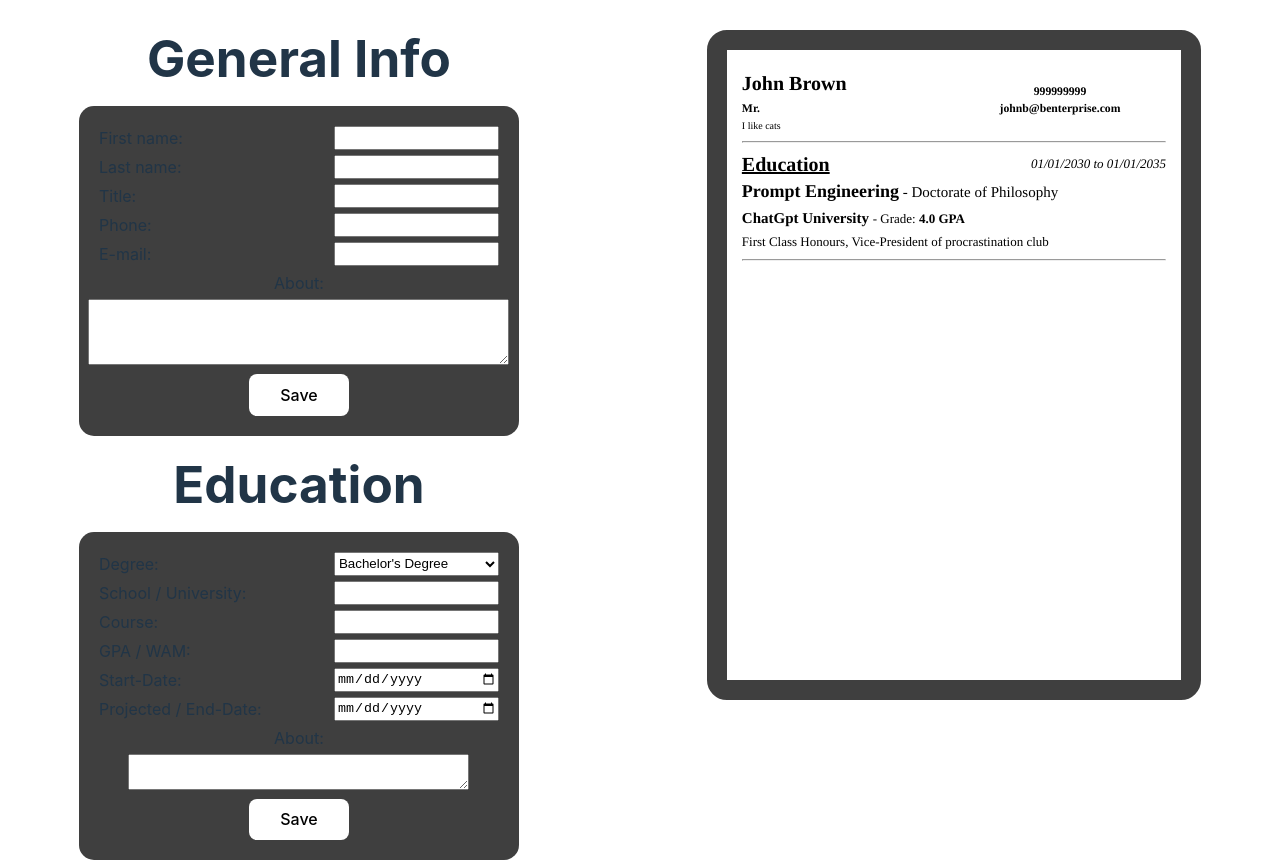
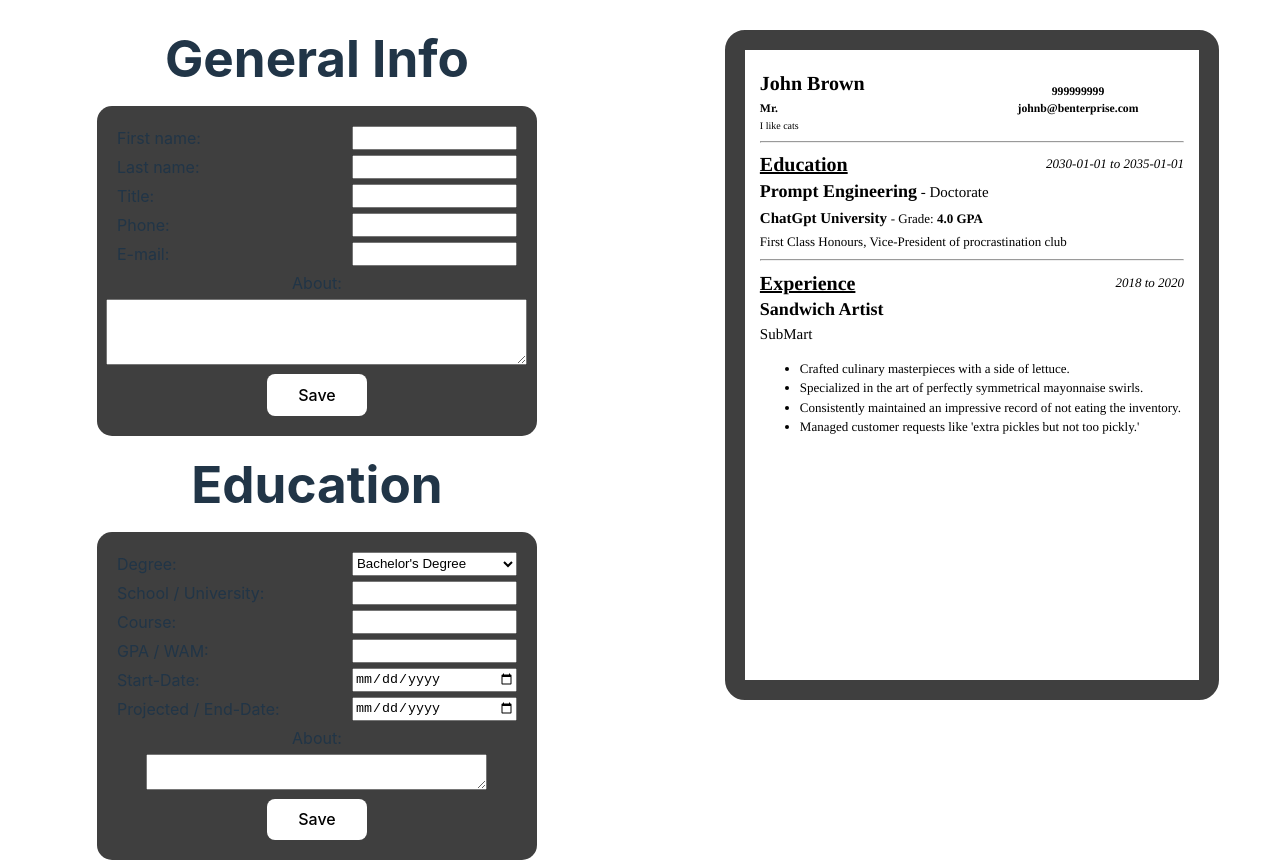
Before and after one commit to ahmedelmhnd/op-cv-application, a React (Vite) app: page / in a window 1280 px wide. Shown: the top 862 px of the page. Built offline with nearby package versions, Linux system fonts and the light colour scheme.

Commit message:
added experience section in form and on CV, refactored app to allow

```diff
--- a/src/App.jsx
+++ b/src/App.jsx
@@ -5,36 +5,60 @@ import "./App.css";
 import InfoHeader from "./components/InfoHeader";
 import CV from "./components/CV";
 import Education from "./components/Education";
+import Experience from "./components/Experience";
 
 function App() {
-
   const intitalHeader = {
     firstName: "John",
     lastName: "Brown",
     title: "Mr.",
     phone: 999999999,
     email: "johnb@benterprise.com",
-    about: "I like cats"
+    about: "I like cats",
   };
 
   const initialEducation = {
-    degree: "Doctorate of Philosophy",
+    degree: "Doctorate",
     school: "ChatGpt University",
     course: "Prompt Engineering",
     grade: "4.0 GPA",
-    from: "01/01/2030",
-    to: "01/01/2035",
-    about: "First Class Honours, Vice-President of procrastination club"
-  }
+    from: "2030-01-01",
+    to: "2035-01-01",
+    about: "First Class Honours, Vice-President of procrastination club",
+  };
   const initialExperience = {
+    job1: {
+      job: "Sandwich Artist",
+      company: "SubMart",
+      from: "2018",
+      to: "2020",
+      description: [
+        "Crafted culinary masterpieces with a side of lettuce.",
+        "Specialized in the art of perfectly symmetrical mayonnaise swirls.",
+        "Consistently maintained an impressive record of not eating the inventory.",
+        "Managed customer requests like 'extra pickles but not too pickly.'",
+      ],
+    },
 
-  }
+    job2: {
+      job: "Professional Cat Wrangler",
+      company: "Purrfection Cat Café",
+      from: "2030-01-01",
+      to: "2035-01-01",
+      description: [
+        "Mastered the fine balance of petting and refilling water bowls.",
+        "Developed groundbreaking techniques in laser pointer diplomacy.",
+        "Facilitated cat-human interactions with minimal scratches.",
+        "Rescued the café mascot, Mr. Fluffy, from the ventilation ducts... twice.",
+      ],
+    },
+  };
 
   const [headerData, setHeaderData] = useState(intitalHeader);
   const [educationData, setEducationData] = useState(initialEducation);
   const [experienceData, setExperienceData] = useState(initialExperience);
 
-  const allData = {headerData, educationData, experienceData};
+  const allData = { headerData, educationData, experienceData };
 
   function handleHeader(data) {
     setHeaderData(data);
@@ -48,13 +72,12 @@ function App() {
     setExperienceData(data);
   }
 
-
-
   return (
     <div className="container">
       <div className="forms-container">
-      <InfoHeader formHandler={handleHeader}></InfoHeader>
-      <Education formHandler={handleEducation}></Education>
+        <InfoHeader formHandler={handleHeader} info={headerData}></InfoHeader>
+        <Education formHandler={handleEducation} info={educationData}></Education>
+        <Experience formHandler={handleExperience} info={experienceData}></Experience>
       </div>
       <CV props={allData}></CV>
     </div>
--- a/src/components/CV.jsx
+++ b/src/components/CV.jsx
@@ -2,7 +2,7 @@ import { useState } from "react";
 import "../styles/CV.css";
 import CVHeadder from "./CVHeader";
 import CVEducation from "./CVEducation";
-
+import CVExperience from "./CVExperience";
 
 function CV({ props }) {
   return (
@@ -11,6 +11,7 @@ function CV({ props }) {
       <hr />
       <CVEducation info={props.educationData}></CVEducation>
       <hr />
+      <CVExperience info={props.experienceData}></CVExperience>
     </div>
   );
 }
--- /dev/null
+++ b/src/components/CVExperience.jsx
@@ -0,0 +1,21 @@
+function CVExperience({ info }) {
+  return (
+    <div className="cv-experience">
+      <h1 className="cv-experience-head">Experience</h1>
+      <h3 className="cv-experience-date">{info.job1.from + " to " + info.job1.to}</h3>
+
+      <h2 className="cv-experience-job">{info.job1.job}</h2>
+
+      <h3 className="cv-experience-company"> {info.job1.company} </h3>
+
+      <ul className="cv-experience-description">
+        <li>{info.job1.description[0]}</li>
+        <li>{info.job1.description[1]}</li>
+        <li>{info.job1.description[2]}</li>
+        <li>{info.job1.description[3]}</li>
+      </ul>
+    </div>
+  );
+}
+
+export default CVExperience;
--- a/src/components/Experience.jsx
+++ b/src/components/Experience.jsx
@@ -0,0 +1,130 @@
+import "../styles/Experience.css";
+import { useState } from "react";
+import edit from "../assets/edit.png";
+import InfoHeader from "./InfoHeader";
+
+function Experience({ formHandler, info }) {
+  const [openStatus, setOpenStatus] = useState(false);
+
+  function handleSubmit(e) {
+    setOpenStatus(false);
+    e.preventDefault();
+    const formData = {
+      job1: {
+        job: e.target.job1.value,
+        company: e.target.company1.value,
+        from: e.target.from1.value,
+        to: e.target.to1.value,
+        description: [
+          e.target.description1a.value,
+          e.target.description1b.value,
+          e.target.description1c.value,
+          e.target.description1d.value,
+        ],
+      },
+      /*      job2: {
+        job: e.target.job2.value,
+        company: e.target.company2.value,
+        from: e.target.from2.value,
+        to: e.target.to2.value,
+        description: [
+          e.target.description2a.value,
+          e.target.description2b.value,
+          e.target.description2c.value,
+          e.target.description2d.value,
+        ],
+      },*/
+    };
+
+    formHandler(formData);
+  }
+
+  function handleEdit() {
+    setOpenStatus(true);
+  }
+
+  if (openStatus === true) {
+    return (
+      <div className="experience">
+        <h1>Experience</h1>
+        <form className="experience-form" action="" onSubmit={handleSubmit}>
+          <div className="input-container">
+            <label htmlFor="job1">Job Title:</label>
+            <input type="text" id="job1" defaultValue={info.job1.job}/>
+          </div>
+
+          <div className="input-container">
+            <label htmlFor="company1">Company:</label>
+            <input type="text" id="company1" defaultValue={info.job1.company}/>
+          </div>
+
+          <div className="input-container">
+            <label htmlFor="from1">Start-Date:</label>
+            <input type="date" id="from1" defaultValue={info.job1.from}/>
+          </div>
+
+          <div className="input-container">
+            <label htmlFor="to1">End-Date:</label>
+            <input type="date" id="to1" defaultValue={info.job1.to}/>
+          </div>
+
+          <div className="description-container">
+            <label htmlFor="description1a">Descriptions:</label>
+            <textarea
+              rows="2"
+              cols="40"
+              type="text"
+              id="description1a"
+              defaultValue={info.job1.description[0]}
+            ></textarea>
+          </div>
+
+          <div className="description-container">
+            <textarea
+              rows="2"
+              cols="40"
+              type="text"
+              id="description1b"
+              defaultValue={info.job1.description[1]}
+            ></textarea>
+          </div>
+
+          <div className="description-container">
+            <textarea
+              rows="2"
+              cols="40"
+              type="text"
+              id="description1c"
+              defaultValue={info.job1.description[2]}
+            ></textarea>
+          </div>
+
+          <div className="description-container">
+            <textarea
+              rows="2"
+              cols="40"
+              type="text"
+              id="description1d"
+              defaultValue={info.job1.description[3]}
+            ></textarea>
+          </div>
+
+          <button className="submit-form-button" type="submit">
+            Save
+          </button>
+        </form>
+      </div>
+    );
+  } else {
+    return (
+      <div className="experience">
+        <h1>Experience</h1>
+        <div className="experience-form">
+          <img className="edit-button" src={edit} alt="" onClick={handleEdit} />
+        </div>
+      </div>
+    );
+  }
+}
+
+export default Experience;
--- a/src/styles/CV.css
+++ b/src/styles/CV.css
@@ -112,3 +112,49 @@ p {
 .cv-education-grade-score{
   font-weight: 900;
 }
+
+
+
+
+
+.cv-experience {
+  display: grid;
+  grid-template: 1fr 1fr auto / 1fr 1fr;
+  align-items: center;
+}
+
+.cv-experience-head {
+  margin: 0;
+  font-size: 20px;
+  text-decoration: underline;
+}
+
+.cv-experience-date {
+  display: flex;
+  justify-content: end;
+  font-size: 13px;
+  font-weight: 100;
+  font-style: italic;
+
+}
+
+.cv-experience-job {
+  font-size: 18px;
+  grid-column: 1/3;
+}
+
+.cv-experience-company {
+  grid-column: 1/3;
+  font-size: 15px;
+  font-weight: 100;
+}
+
+.cv-experience-grade {
+  font-weight: 100;
+  font-size: 13px;
+}
+
+.cv-experience-description {
+  grid-column: 1/3;
+  font-size: 13px;
+}
```
